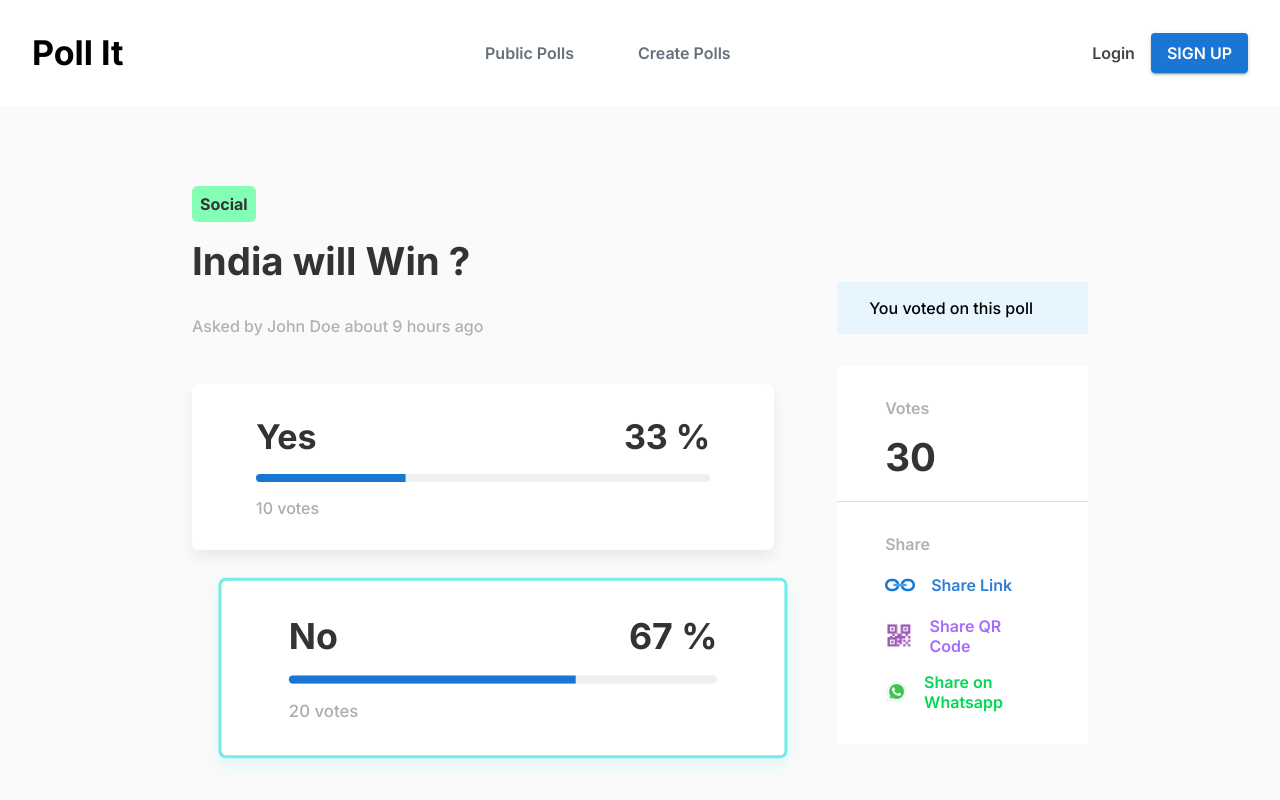
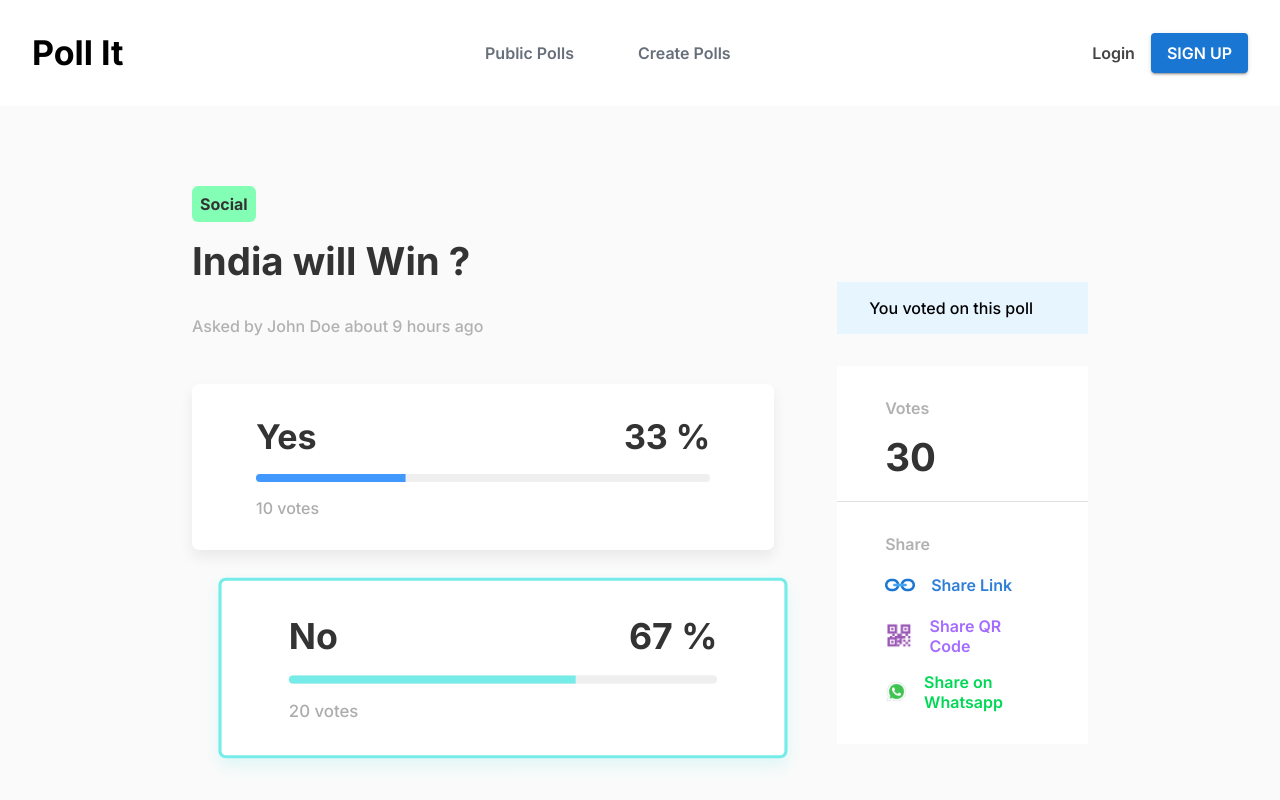
Before and after one commit to LitoleNINJA/Poll-It, a Next.js app in the folder client/: page /poll/1 in a window 1280 px wide. Both pictures are taken after a click on the button "Submit Vote". Shown: the top 800 px of the page. Built offline with nearby package versions, Linux system fonts and the light colour scheme.

Commit message:
added randomized coloring

```diff
--- a/client/src/pages/poll/[poll_id].js
+++ b/client/src/pages/poll/[poll_id].js
@@ -1,6 +1,6 @@
 import { Box, Typography, Button, Divider, LinearProgress } from '@mui/material';
 import { useRouter } from 'next/router';
-import { motion, useAnimation } from 'framer-motion';
+import { motion } from 'framer-motion';
 import { useEffect, useState } from 'react';
 import Image from 'next/image';
 import linkIcon from '../../assets/icon-link.png';
@@ -9,7 +9,9 @@ import whatsappIcon from '../../assets/icon-whatsapp.png';
 
 export default function Post() {
 
-    const controls = useAnimation();
+    const colors = ['#4AD97F', '#FF9E72', '#76ECE9', '#4199FF', '#FF5252', '#FFd06e']
+    colors.sort(() => Math.random() - 0.5);
+
     const router = useRouter()
     const { poll_id } = router.query;
     let poll = {
@@ -146,16 +148,16 @@ export default function Post() {
                         <Box>
                             {poll.options.map((option, i) => (
                                 <Box key={i} sx={{
-                                    boxShadow: largestIndex===i ? '0 7px 14px 0 rgba(118, 236, 233, 0.2)' : '0 7px 14px 0 rgba(0, 0, 0, 0.07)',
+                                    boxShadow: largestIndex === i ? '0 7px 14px 0 rgba(118, 236, 233, 0.2)' : '0 7px 14px 0 rgba(0, 0, 0, 0.07)',
                                     borderRadius: "7px",
                                     p: "2rem 4rem",
                                     backgroundColor: "#ffffff",
                                     m: "2rem 0",
                                     display: 'flex',
                                     flexDirection: 'column',
-                                    ml: largestIndex===i && "2.5rem",
-                                    transform: largestIndex===i ? 'scale(1.05)' : 'scale(1)',
-                                    border: largestIndex===i && '3px solid #76ECE9',
+                                    ml: largestIndex === i && "2.5rem",
+                                    transform: largestIndex === i ? 'scale(1.05)' : 'scale(1)',
+                                    border: largestIndex === i && `3px solid ${colors[i]}`,
                                 }}>
                                     <Box sx={{
                                         display: 'flex',
@@ -178,7 +180,11 @@ export default function Post() {
                                         height: "8px",
                                         borderRadius: "5px",
                                         backgroundColor: "#efefef",
+                                        '& .MuiLinearProgress-bar': {
+                                            backgroundColor: colors[i],
+                                        }
                                     }} />
+
 
                                     <Typography variant="body1" sx={{
                                         color: "#acacac",
```
Also changed, not shown: client/src/styles/globals.css (line endings or trailing spaces).
